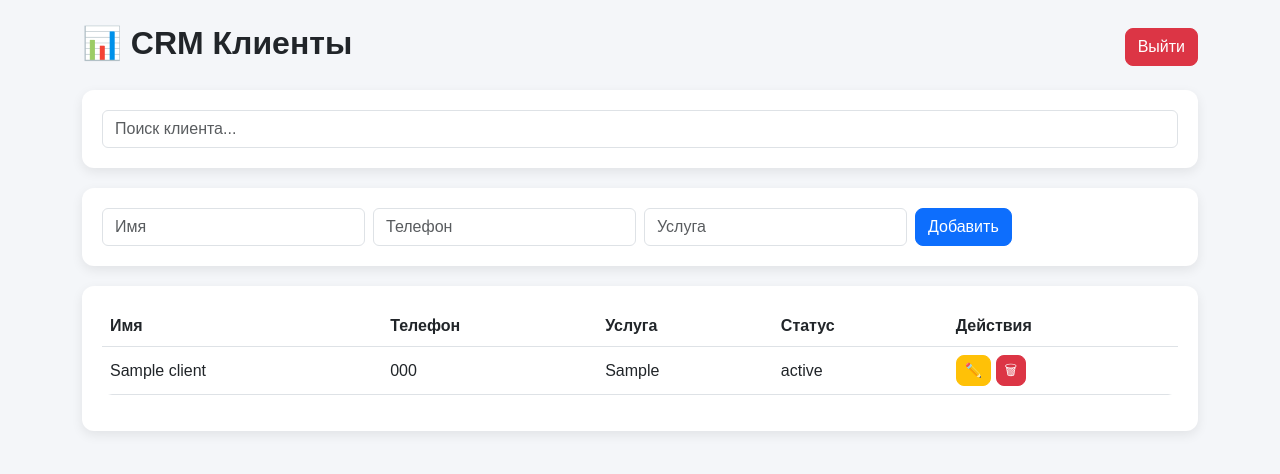
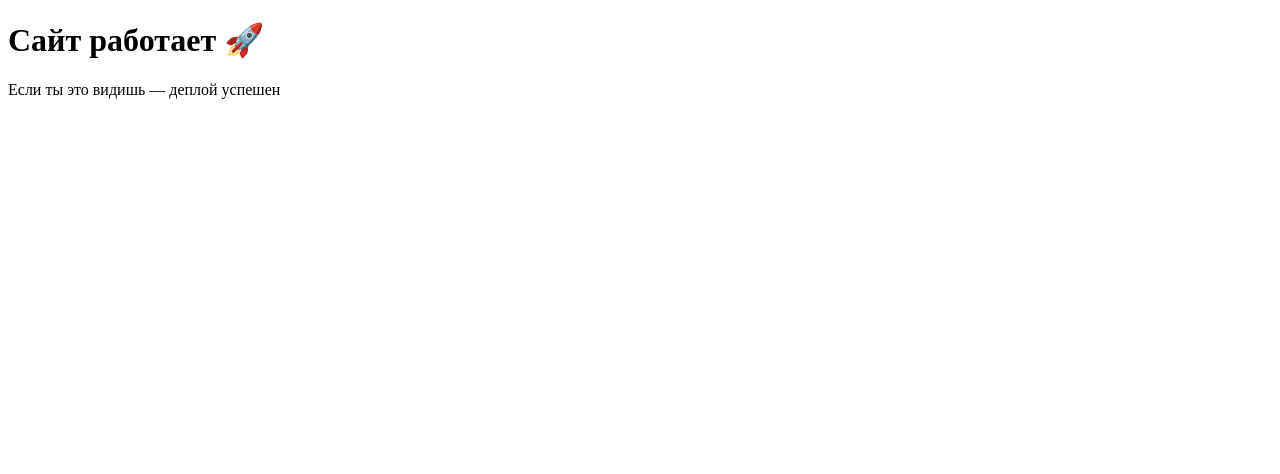
Before and after one commit to raresixz/granika, a Flask app: page / in a window 1280 px wide. Shown: the top 474 px of the page. Run offline with Flask 3, Linux system fonts and the light colour scheme; the visitor is signed in with stand-in values (Sample User, id 1); tables that the repository leaves empty hold one stand-in row (values such as "Sample post").

Commit message:
Update index.html

```diff
--- a/templates/index.html
+++ b/templates/index.html
@@ -1,99 +1,11 @@
 <!DOCTYPE html>
-<html>
+<html lang="ru">
 <head>
-    <title>CRM Клиенты</title>
-
-    <link href="https://cdn.jsdelivr.net/npm/bootstrap@5.3.0/dist/css/bootstrap.min.css" rel="stylesheet">
-
-    <style>
-        body {
-            background: #f4f6f9;
-            font-family: Arial, sans-serif;
-        }
-
-        h2 {
-            font-weight: 700;
-        }
-
-        .card-box {
-            background: white;
-            padding: 20px;
-            border-radius: 12px;
-            box-shadow: 0 4px 12px rgba(0,0,0,0.08);
-            margin-bottom: 20px;
-        }
-
-        .top-bar {
-            display: flex;
-            justify-content: space-between;
-            align-items: center;
-            margin-bottom: 20px;
-        }
-
-        .btn {
-            border-radius: 8px;
-        }
-
-        table {
-            background: white;
-            border-radius: 10px;
-            overflow: hidden;
-        }
-    </style>
+    <meta charset="UTF-8">
+    <title>Мой сайт</title>
 </head>
-
-<body class="container py-4">
-
-<!-- TOP BAR -->
-<div class="top-bar">
-    <h2>📊 CRM Клиенты</h2>
-    <a href="/logout" class="btn btn-danger">Выйти</a>
-</div>
-
-<!-- ПОИСК -->
-<div class="card-box">
-    <form method="GET">
-        <input name="search" value="{{ search }}" class="form-control" placeholder="Поиск клиента...">
-    </form>
-</div>
-
-<!-- ДОБАВЛЕНИЕ -->
-<div class="card-box">
-    <form method="POST" action="/add" class="row g-2">
-        <div class="col"><input name="name" class="form-control" placeholder="Имя"></div>
-        <div class="col"><input name="phone" class="form-control" placeholder="Телефон"></div>
-        <div class="col"><input name="service" class="form-control" placeholder="Услуга"></div>
-        <div class="col"><button class="btn btn-primary">Добавить</button></div>
-    </form>
-</div>
-
-<!-- ТАБЛИЦА -->
-<div class="card-box">
-
-<table class="table table-hover align-middle">
-    <tr>
-        <th>Имя</th>
-        <th>Телефон</th>
-        <th>Услуга</th>
-        <th>Статус</th>
-        <th>Действия</th>
-    </tr>
-
-    {% for c in clients %}
-    <tr>
-        <td>{{ c[1] }}</td>
-        <td>{{ c[2] }}</td>
-        <td>{{ c[3] }}</td>
-        <td>{{ c[4] }}</td>
-        <td>
-            <a href="/edit/{{ c[0] }}" class="btn btn-warning btn-sm">✏️</a>
-            <a href="/delete/{{ c[0] }}" class="btn btn-danger btn-sm">🗑</a>
-        </td>
-    </tr>
-    {% endfor %}
-</table>
-
-</div>
-
+<body>
+    <h1>Сайт работает 🚀</h1>
+    <p>Если ты это видишь — деплой успешен</p>
 </body>
 </html>
```
